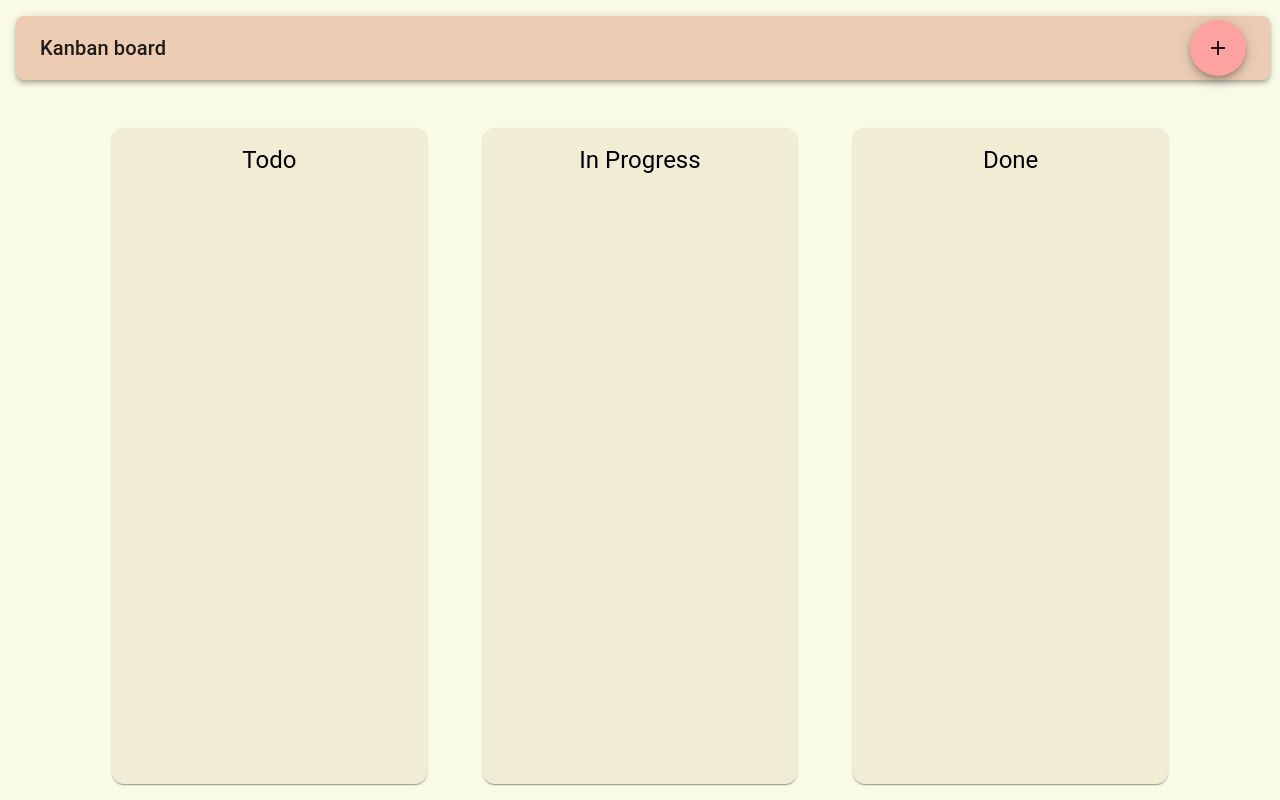
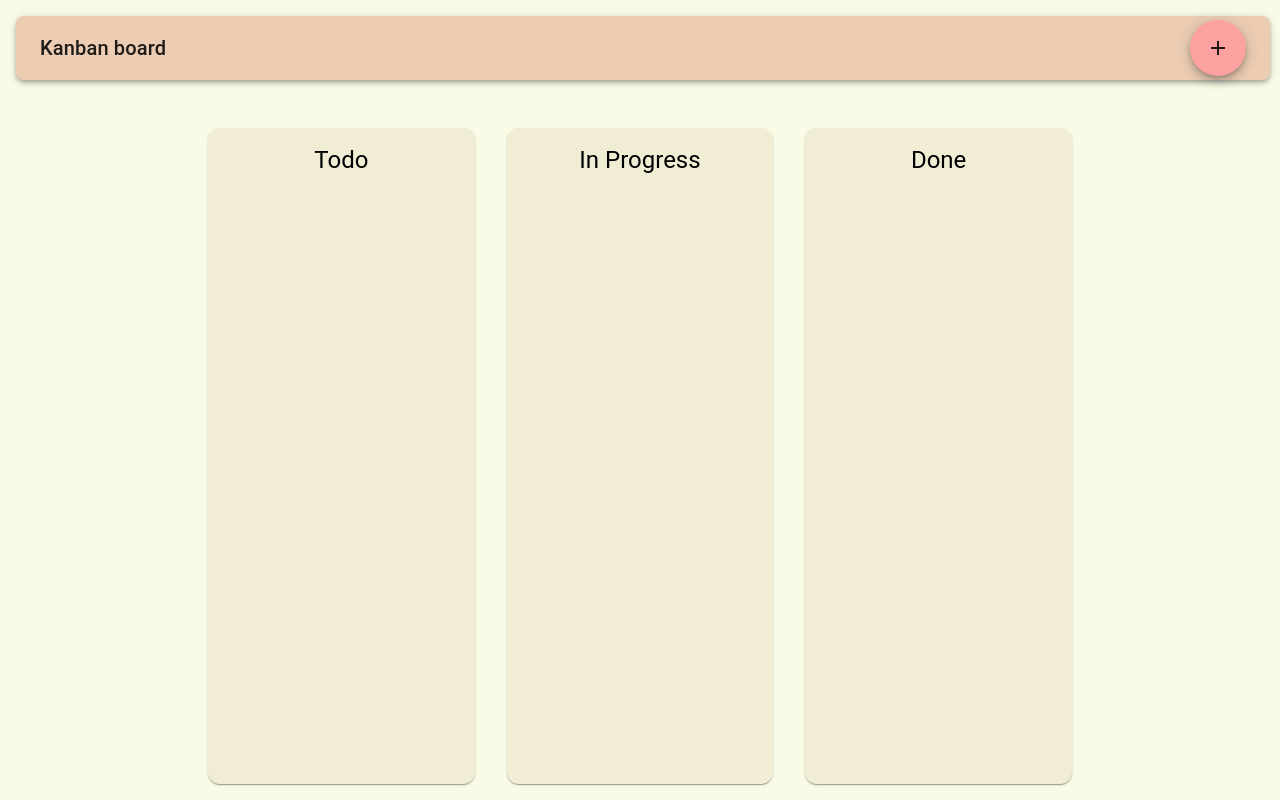
Before and after one commit to talehto/react-tests, a React (Vite) app in the folder agile-sprint-view2/: page / in a window 1280 px wide. Built offline with nearby package versions, Linux system fonts and the light colour scheme.

Commit message:
Refactored size of the Grid container which contains BackgroundColumn components

```diff
--- a/agile-sprint-view2/src/App.tsx
+++ b/agile-sprint-view2/src/App.tsx
@@ -17,13 +17,13 @@ const App: React.FC = () => {
       <CssBaseline />
       <Box sx={{ display: 'flex', flexDirection: 'column', flexGrow: 1, width: "100vw", height: "100vh", bgcolor: 'background.default' }}>
       <CustomAppBar title="Kanban board" sx={{ width: "98vw",  mt: 2 }} onButtonClick={handleButtonClick} />
-        <Grid container sx={{ flexGrow: 1 }}>
+        <Grid container sx={{ width: "70vw", height: "100vh", flexGrow: 1, margin: 'auto' }}>
           <BackgroundColumn title="Todo" size={{ xs: 4, md: 4 }}
-            grid_sx_args={{ pl: 14, pr: 0, pt: 2, pb: 2 }} card_sx_args={{ mt: 2 }} />
+            grid_sx_args={{ pl: 2, pr: 2, pt: 2, pb: 2 }} card_sx_args={{ mt: 2 }} />
           <BackgroundColumn title="In Progress" size={{ xs: 4, md: 4 }}
-            grid_sx_args={{ pl: 7, pr: 7, pt: 2, pb: 2 }} card_sx_args={{ mt: 2 }}  />
+            grid_sx_args={{ pl: 2, pr: 2, pt: 2, pb: 2 }} card_sx_args={{ mt: 2 }}  />
           <BackgroundColumn title="Done" size={{ xs: 4, md: 4 }}
-            grid_sx_args={{ pl: 0, pr: 14, pt: 2, pb: 2 }} card_sx_args={{ mt: 2 }} />
+            grid_sx_args={{ pl: 2, pr: 2, pt: 2, pb: 2 }} card_sx_args={{ mt: 2 }} />
         </Grid>
       </Box>
     </ThemeProvider>
```
